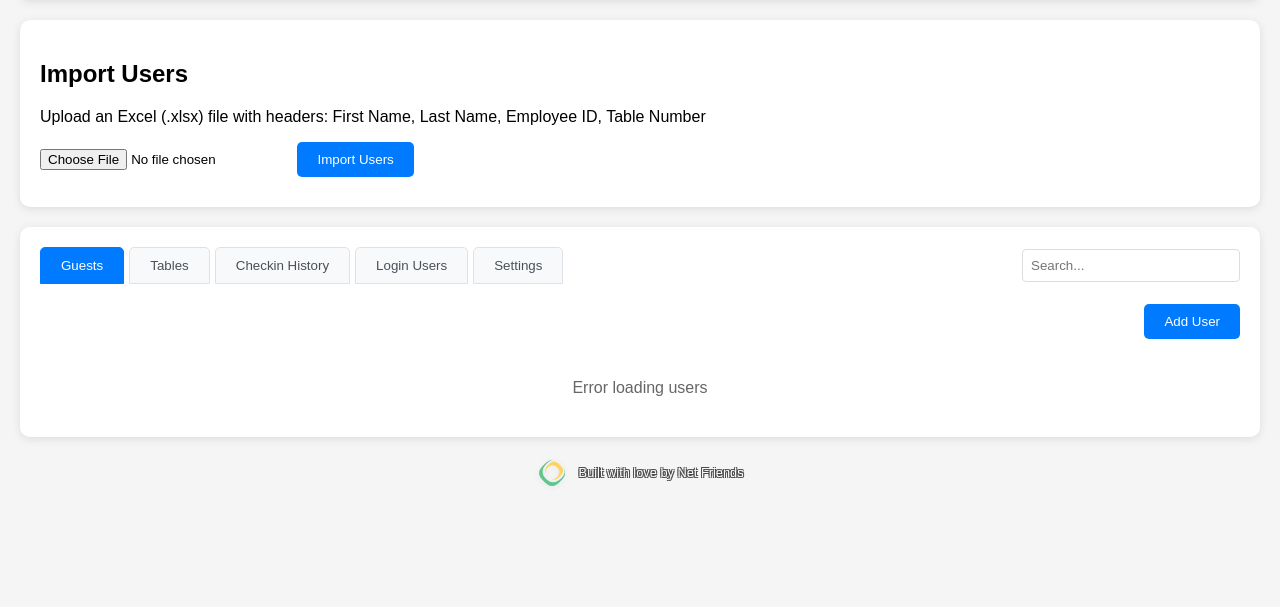
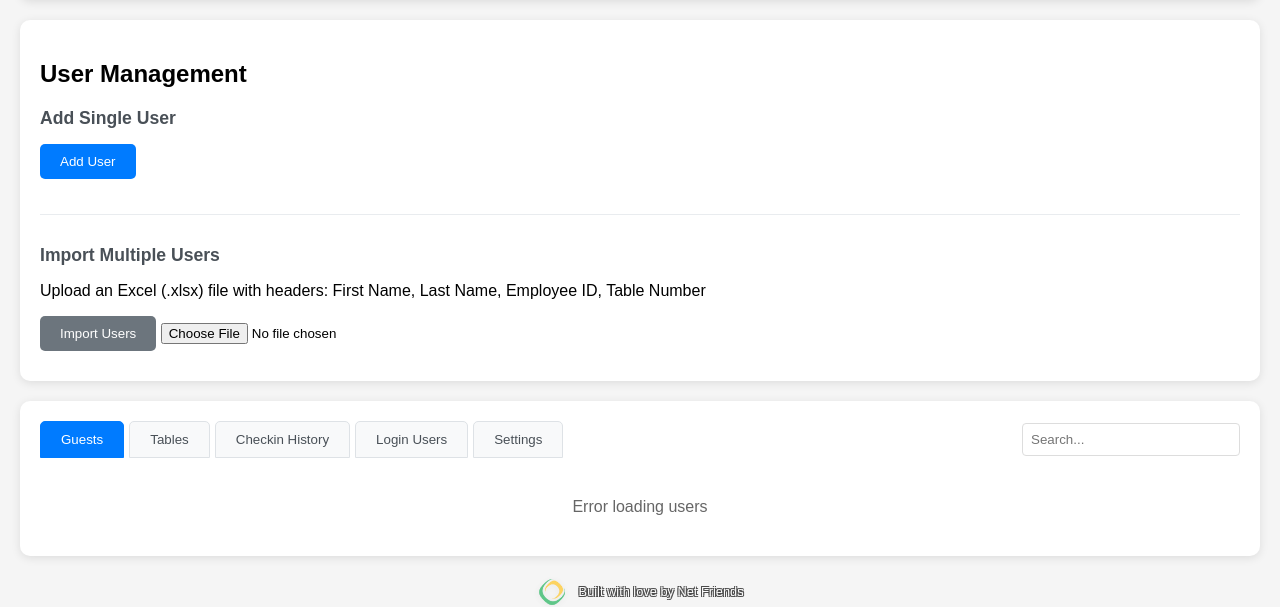
Before and after one commit to ilyonsnfi/LCHC-Checkin, a FastAPI app: template templates/admin.html in a window 1280 px wide. Shown: the part 176-783 px from the top of the page. Before the commit the page ends 662 px from the top, so only its background shows below. Run offline with FastAPI, Linux system fonts and the light colour scheme; the template is opened without the code that fills it, so the values that code supplies are empty; data comes from the database, SQL or seed files in the repository.

Commit message:
make tables sort better and change how to add users

```diff
--- a/static/css/admin.css
+++ b/static/css/admin.css
@@ -466,3 +466,56 @@ tr:hover {
 .checkout-button:disabled:hover {
     background-color: #6c757d;
 }
+
+/* User Management Subsections */
+.user-management-container {
+    display: block;
+}
+
+.user-management-subsection {
+    margin-bottom: 30px;
+    padding-bottom: 20px;
+    border-bottom: 1px solid #e9ecef;
+}
+
+.user-management-subsection:last-child {
+    margin-bottom: 0;
+    padding-bottom: 0;
+    border-bottom: none;
+}
+
+.user-management-subsection h3 {
+    margin-top: 0;
+    margin-bottom: 15px;
+    color: #495057;
+    font-size: 1.1em;
+}
+
+.users-controls {
+    display: flex;
+    justify-content: flex-start;
+    margin-bottom: 15px;
+}
+
+.tables-controls {
+    display: flex;
+    align-items: center;
+    gap: 10px;
+    margin-bottom: 20px;
+    padding-bottom: 15px;
+    border-bottom: 1px solid #e9ecef;
+}
+
+.tables-controls label {
+    font-weight: bold;
+    color: #495057;
+}
+
+.tables-controls select {
+    padding: 8px 12px;
+    border: 1px solid #ced4da;
+    border-radius: 4px;
+    background-color: white;
+    color: #495057;
+    font-size: 14px;
+}
--- a/static/js/admin.js
+++ b/static/js/admin.js
@@ -141,7 +141,14 @@ async function loadTables(searchQuery = '') {
     try {
         const url = searchQuery ? `/admin/tables?search=${encodeURIComponent(searchQuery)}` : '/admin/tables';
         const response = await fetch(url);
-        const tables = await response.json();
+        let tables = await response.json();
+
+        // Apply sorting based on selected option
+        const sortSelect = document.getElementById('table-sort');
+        if (sortSelect) {
+            const sortBy = sortSelect.value;
+            tables = sortTables(tables, sortBy);
+        }
 
         grid.innerHTML = '';
 
@@ -178,6 +185,24 @@ async function loadTables(searchQuery = '') {
     }
 }
 
+function sortTables(tables, sortBy) {
+    switch (sortBy) {
+        case 'user_count_asc':
+            return tables.sort((a, b) => a.user_count - b.user_count);
+        case 'user_count_desc':
+            return tables.sort((a, b) => b.user_count - a.user_count);
+        case 'table_number':
+        default:
+            return tables.sort((a, b) => a.table_number - b.table_number);
+    }
+}
+
+function applySortAndReload() {
+    const globalSearchInput = document.getElementById('global-search-input');
+    const searchQuery = globalSearchInput ? globalSearchInput.value.trim() : '';
+    loadTables(searchQuery);
+}
+
 async function exportExcel() {
     try {
         const response = await fetch('/admin/export');
@@ -195,6 +220,21 @@ async function exportExcel() {
     } catch (error) {
         alert('Error exporting Excel file');
         console.error('Error:', error);
+    }
+}
+
+function handleFileSelection() {
+    const fileInput = document.getElementById('excel-file');
+    const importButton = document.getElementById('import-users-btn');
+
+    if (fileInput.files[0]) {
+        // File selected - enable button
+        importButton.disabled = false;
+        importButton.style.backgroundColor = '#007bff';
+    } else {
+        // No file - disable button
+        importButton.disabled = true;
+        importButton.style.backgroundColor = '#6c757d';
     }
 }
 
@@ -233,6 +273,8 @@ async function importFile() {
             }
             showMessage(msg, 'success');
             fileInput.value = '';
+            // Reset button state
+            handleFileSelection();
             // Refresh users tab if it exists
             loadUsers();
         } else {
--- a/templates/admin.html
+++ b/templates/admin.html
@@ -24,13 +24,44 @@
     </div>
 
     <div class="import-section">
-        <h2>Import Users</h2>
-        <p>Upload an Excel (.xlsx) file with headers: First Name, Last Name, Employee ID, Table Number</p>
-        <div class="file-input">
-            <input type="file" id="excel-file" accept=".xlsx">
-            <button onclick="importFile()">Import Users</button>
+        <h2>User Management</h2>
+
+        <div class="user-management-container">
+            <!-- Add Single User -->
+            <div class="user-management-subsection">
+                <h3>Add Single User</h3>
+                <div class="users-controls">
+                    <button onclick="showAddUserForm()">Add User</button>
+                </div>
+
+                <div id="add-user-form" class="add-user-section" style="display: none;">
+                    <div class="form-row">
+                        <input type="text" id="new-first-name" placeholder="First Name" required>
+                        <input type="text" id="new-last-name" placeholder="Last Name" required>
+                    </div>
+                    <div class="form-row">
+                        <input type="text" id="new-employee-id" placeholder="Employee ID" required>
+                        <input type="number" id="new-table-number" placeholder="Table Number" required min="1">
+                    </div>
+                    <div class="form-buttons">
+                        <button onclick="createUser()">Create User</button>
+                        <button onclick="hideAddUserForm()" style="background-color: #6c757d;">Cancel</button>
+                    </div>
+                    <div id="add-user-message" class="message"></div>
+                </div>
+            </div>
+
+            <!-- Import Multiple Users -->
+            <div class="user-management-subsection">
+                <h3>Import Multiple Users</h3>
+                <p>Upload an Excel (.xlsx) file with headers: First Name, Last Name, Employee ID, Table Number</p>
+                <div class="file-input">
+                    <button id="import-users-btn" onclick="importFile()" disabled style="background-color: #6c757d;">Import Users</button>
+                    <input type="file" id="excel-file" accept=".xlsx" onchange="handleFileSelection()">
+                </div>
+                <div id="import-message" class="message"></div>
+            </div>
         </div>
-        <div id="import-message" class="message"></div>
     </div>
 
     <div class="section">
@@ -64,27 +95,6 @@
         </div>
 
         <div id="users-tab" class="tab-content active">
-            <div class="users-controls">
-                <button onclick="showAddUserForm()">Add User</button>
-            </div>
-
-            <div id="add-user-form" class="add-user-section" style="display: none;">
-                <h3>Add New User</h3>
-                <div class="form-row">
-                    <input type="text" id="new-first-name" placeholder="First Name" required>
-                    <input type="text" id="new-last-name" placeholder="Last Name" required>
-                </div>
-                <div class="form-row">
-                    <input type="text" id="new-employee-id" placeholder="Employee ID" required>
-                    <input type="number" id="new-table-number" placeholder="Table Number" required min="1">
-                </div>
-                <div class="form-buttons">
-                    <button onclick="createUser()">Create User</button>
-                    <button onclick="hideAddUserForm()" style="background-color: #6c757d;">Cancel</button>
-                </div>
-                <div id="add-user-message" class="message"></div>
-            </div>
-
             <div id="users-loading" class="loading">Loading...</div>
             <table id="users-table" style="display: none;">
                 <thead>
@@ -103,6 +113,15 @@
         </div>
 
         <div id="tables-tab" class="tab-content">
+            <div class="tables-controls">
+                <label for="table-sort">Sort by:</label>
+                <select id="table-sort" onchange="applySortAndReload()">
+                    <option value="table_number">Table Number</option>
+                    <option value="user_count_asc">Fewest People First</option>
+                    <option value="user_count_desc">Most People First</option>
+                </select>
+            </div>
+
             <div id="tables-loading" class="loading">Loading...</div>
             <div id="tables-container" style="display: none;">
                 <div id="tables-grid" class="tables-grid">
```
